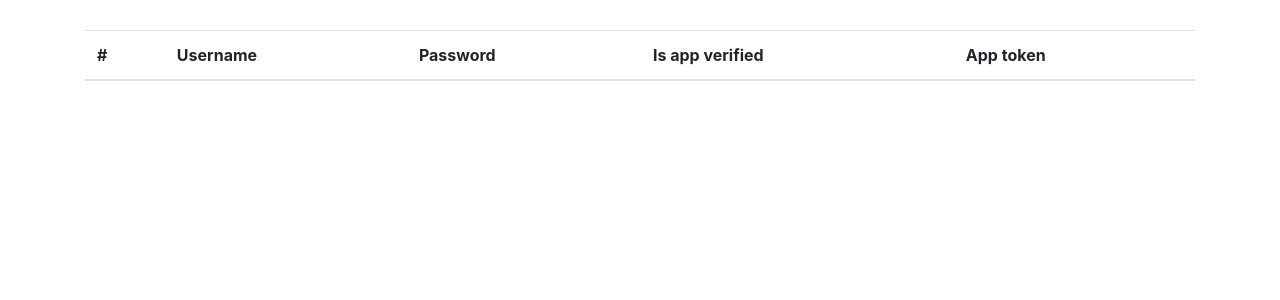
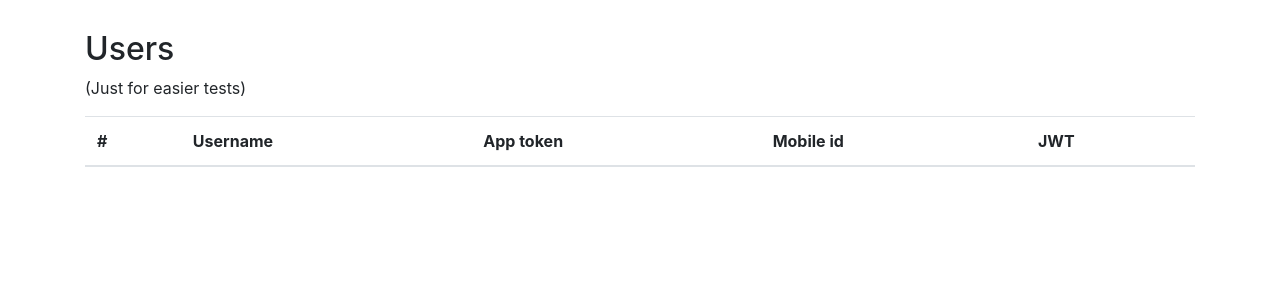
Before and after one commit to TheQwaad/VTB-Api-Hackathon-2024-finals, a Django app: page / in a window 1280 px wide. Shown: the part 56-356 px from the top of the page. Run offline with Django 5.2, Linux system fonts and the light colour scheme; lists and menus that the app fills with data are empty.

Commit message:
almost_done

```diff
--- a/test_auth_app/src/base/models.py
+++ b/test_auth_app/src/base/models.py
@@ -4,6 +4,15 @@ from django.contrib.auth.models import AbstractBaseUser, AbstractUser
 from django.contrib.auth.validators import UnicodeUsernameValidator
 from django.contrib.auth.hashers import make_password, check_password
 from django.utils.crypto import get_random_string
+from rest_framework.serializers import ValidationError
+
+
+class CustomManager(models.Manager):
+    def get_or_fail(self, *args, **kwargs):
+        res = super().get(*args, **kwargs)
+        if res is None:
+            raise ValidationError('Cannot find model')
+        return res
 
 
 class BaseUser(AbstractBaseUser):
@@ -21,15 +30,27 @@ class BaseUser(AbstractBaseUser):
         },
         null=False,
     )
+    jwt_token = models.TextField('jwt_token', max_length=255, null=False, default='')
 
-    objects = models.Manager()
+    objects = CustomManager()
 
     @classmethod
     def make_password(cls, password: str) -> str:
         return make_password(password)
 
+    @classmethod
+    def authenticate(cls, username: str | None, password: str | None) -> BaseUser:
+        user: BaseUser = cls.objects.get_or_fail(username=username)
+        if not user.check_password(password):
+            raise ValidationError('Incorrect password')
+        return user
+
     def check_password(self, password: str) -> bool:
         return check_password(password, self.password)
+
+    def regenerate_jwt(self) -> None:
+        self.jwt_token = get_random_string(length=32)
+        self.save()
 
     class Meta:
         abstract = True
@@ -40,18 +61,9 @@ class StoryAuthUser(BaseUser):
     User who implement 2fa auth via stories
     """
 
-    story = models.TextField(
-        'story',
-        null=True,
-        default=None
-    )
-
+    story = models.TextField('story', null=True, default=None)
     mobile_app_token = models.TextField('mobile_app_token', null=True, default=None)
-    is_mobile_app_verified = models.BooleanField(default=False, null=False)
-    """
-    Field made for security reasons
-    todo: add 'mobile_change_requested' field for user to be able to change mobile with verification app
-    """
+    mobile_identifier = models.TextField('mobile_identifier', null=True, default=None)
 
     def regenerate_app_token(self) -> None:
         self.mobile_app_token = get_random_string(length=32)
--- a/test_auth_app/src/base/templates/index.html
+++ b/test_auth_app/src/base/templates/index.html
@@ -1,14 +1,16 @@
 {% extends 'template.html' %}
 
 {% block content %}
+    <h2>Users</h2>
+    <p>(Just for easier tests)</p>
     <table class="table table-striped">
         <thead>
         <tr>
             <th scope="col">#</th>
             <th scope="col">Username</th>
-            <th scope="col">Password</th>
-            <th scope="col">Is app verified</th>
             <th scope="col">App token</th>
+            <th scope="col">Mobile id</th>
+            <th scope="col">JWT</th>
         </tr>
         </thead>
         <tbody>
@@ -16,11 +18,10 @@
             <tr>
                 <th scope="row">{{ user.id }}</th>
                 <td>{{ user.username }}</td>
-            <td>{{ user.password }}</td>
-            <td>{{ user.is_mobile_app_verified }}</td>
                 <td>{{ user.mobile_app_token }}</td>
+                <td>{{ user.mobile_identifier }}</td>
+                <td>{{ user.jwt_token }}</td>
             </tr>
-
         {% endfor %}
         </tbody>
     </table>
--- a/test_auth_app/src/base/templates/verify_app.html
+++ b/test_auth_app/src/base/templates/verify_app.html
@@ -6,6 +6,7 @@
             <a href="#">Verification app</a>
             <br>
             {{ img | safe }}
+            <br>
         </div>
     </div>
 {% endblock %}
--- a/test_auth_app/src/base/urls.py
+++ b/test_auth_app/src/base/urls.py
@@ -7,7 +7,6 @@ urlpatterns = [
     path("profile", views.ProfileView.as_view(), name="profile"),
     path("register", views.RegisterView.as_view(), name="auth.register"),
     path("verify_app/<int:user_id>", views.VerifyAppView.as_view(), name="auth.verify_app"),
-    path("verify_app_check/<int:user_id>", views.VerifyAppCheckView.as_view(), name="auth.verify_app_check"),
     path("login", views.LoginView.as_view(), name="auth.login"),
     path("logout", views.LogoutView.as_view(), name="auth.logout"),
 ]
--- a/test_auth_app/src/base/views.py
+++ b/test_auth_app/src/base/views.py
@@ -1,13 +1,14 @@
 from rest_framework.authentication import SessionAuthentication, BasicAuthentication
 from rest_framework.permissions import IsAuthenticated
 from rest_framework.request import Request
+from rest_framework.response import Response
 from rest_framework.views import APIView
 from django.contrib.auth import authenticate, login, logout
 from django.shortcuts import render, redirect
 from base.models import StoryAuthUser
-from base.serializers.model_serializers import StoryAuthUserSerializer
+from base.serializers.model_serializers import StoryAuthUserSerializer, VerifyMobileAppUserSerializer
 from rest_framework.serializers import ValidationError
-import segno
+from base.services.qr_service import QrService
 
 
 class IndexView(APIView):
@@ -32,42 +33,45 @@ class RegisterView(APIView):
         user_serializer = StoryAuthUserSerializer(data=request.data)
         user_serializer.is_valid(raise_exception=True)
         user: StoryAuthUser = user_serializer.save()
-        login(request, user)
         return redirect("auth.verify_app", user_id=user.id)
 
 
 class VerifyAppView(APIView):
     def get(self, request: Request, user_id: int):
-        user: StoryAuthUser = StoryAuthUser.objects.get(id=user_id)
-        if user is None:
-            raise ValidationError('Incorrect user_id')
-
-        verification_url = f"http://127.0.0.1/verify_app_check/{user.id}?token={user.mobile_app_token}" # todo gen via django tools
-        img = segno.make_qr(verification_url, error='h')
-        img_html = img.svg_inline(scale=5)
-
+        user: StoryAuthUser = StoryAuthUser.objects.get_or_fail(id=user_id)
+        img_html = QrService.generate_mobile_verify_qr(user)
         return render(request, 'verify_app.html', {'img': img_html})
 
-
-class VerifyAppCheckView(APIView):
-    def get(self, request: Request, user_id: int):
-        user: StoryAuthUser = StoryAuthUser.objects.get(id=user_id)
-        if user is None:
-            raise ValidationError('Incorrect user_id')
-        token = request.POST.get('token')
-        if token is None or user.mobile_app_token != token:
-            raise ValidationError('Incorrect token')
-
-        raise ValueError('success') # todo give jwt in JSON response
+    def post(self, request: Request, user_id: int):
+        user: StoryAuthUser = StoryAuthUser.objects.get_or_fail(id=user_id)
+        serializer = VerifyMobileAppUserSerializer(user, data=request.data)
+        user = serializer.verify_mobile_app()
+        user.regenerate_jwt()
+        return Response(data={'jwt': user.jwt_token})
 
 
 class LoginView(APIView):
-    # todo built-in auth tools: authenticate (after story-check - login)
     def get(self, request: Request):
         return render(request, "login.html")
 
     def post(self, request: Request):
+        user = StoryAuthUser.authenticate(
+            request.data.get('username'),
+            request.data.get('password')
+        )
+        return Response(data={
+            'user': user.__str__(),
+            'req': request.data
+        })
         # todo authenticate(), generate story and send to mobile phone, redirect to a form with story options for client - after that, login user
+        pass
+
+
+class LoginVerifyStoryView(APIView):
+    def get(self, request: Request):
+        return render(request, "login.html")
+
+    def post(self, request: Request):
         pass
 
 
@@ -75,6 +79,6 @@ class LogoutView(APIView):
     authentication_classes = [SessionAuthentication, BasicAuthentication]
     permission_classes = [IsAuthenticated]
 
-    def post(self, request: Request):
+    def get(self, request: Request):
         logout(request)
         return redirect("index")
```
Also changed, not shown: test_auth_app/src/base/serializers/model_serializers.py (+26 -1 lines), test_auth_app/src/base/services/qr_service.py (added, +12 -0 lines), test_auth_app/src/base/migrations/0003_remove_storyauthuser_is_mobile_app_verified_and_more.py (added), test_auth_app/src/base/migrations/0004_nftauthuser_jwt_token_storyauthuser_jwt_token.py (added). Lines whose indentation alone changed are shown as unchanged.
